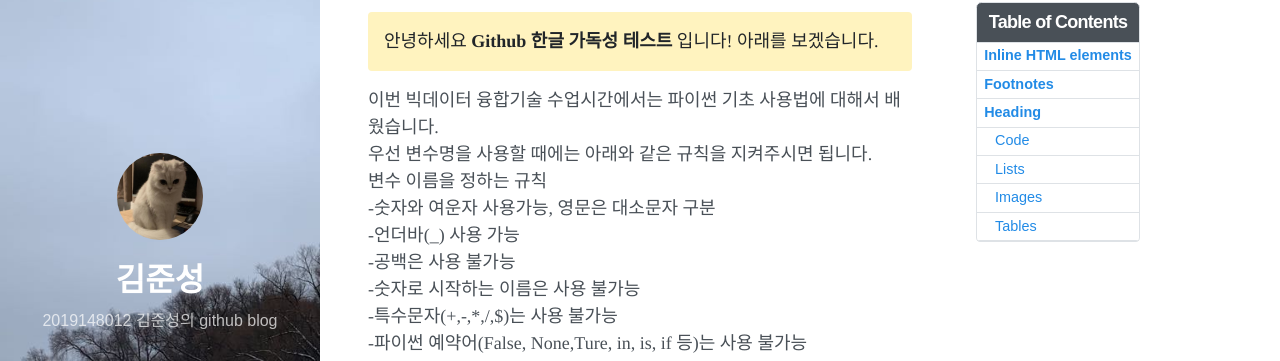
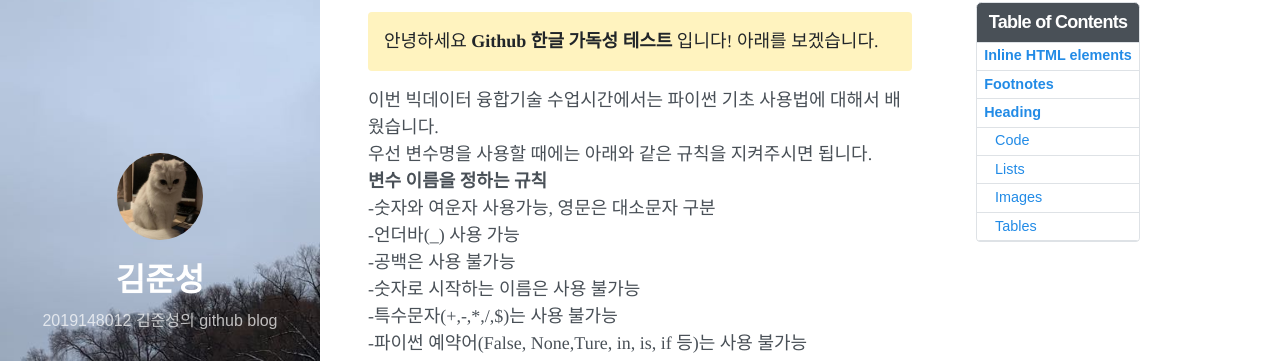
Before and after one commit to j-s-eee/j-s-eee, a Jekyll site: the page built from _posts/2020-09-29-welcome-to-not-pure-poole.md, in a window 1280 px wide. Shown: the part 119-480 px from the top of the page. Built offline with Jekyll 4.4.1, drawn with Linux system fonts in a browser that asks for light colours; nearby versions of some CDN libraries.

```diff
--- a/_posts/2020-09-29-welcome-to-not-pure-poole.md
+++ b/_posts/2020-09-29-welcome-to-not-pure-poole.md
@@ -11,7 +11,7 @@ toc:  true
 
 이번 빅데이터 융합기술 수업시간에서는 파이썬 기초 사용법에 대해서 배웠습니다.\
 우선 변수명을 사용할 때에는 아래와 같은 규칙을 지켜주시면 됩니다.\
-변수 이름을 정하는 규칙\
+**변수 이름을 정하는 규칙**\
  -숫자와 여운자 사용가능, 영문은 대소문자 구분\
  -언더바(_) 사용 가능\
  -공백은 사용 불가능\
```
